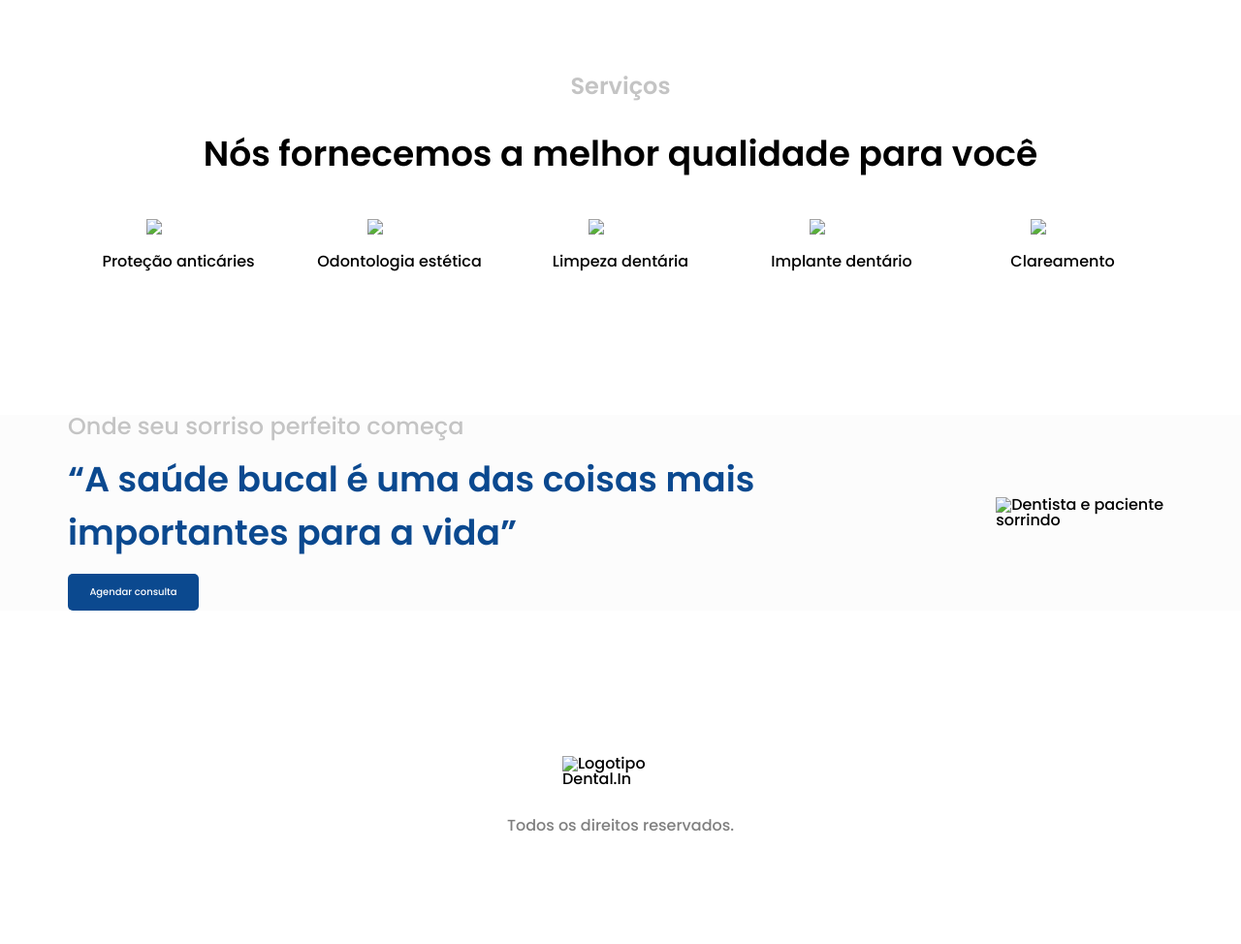
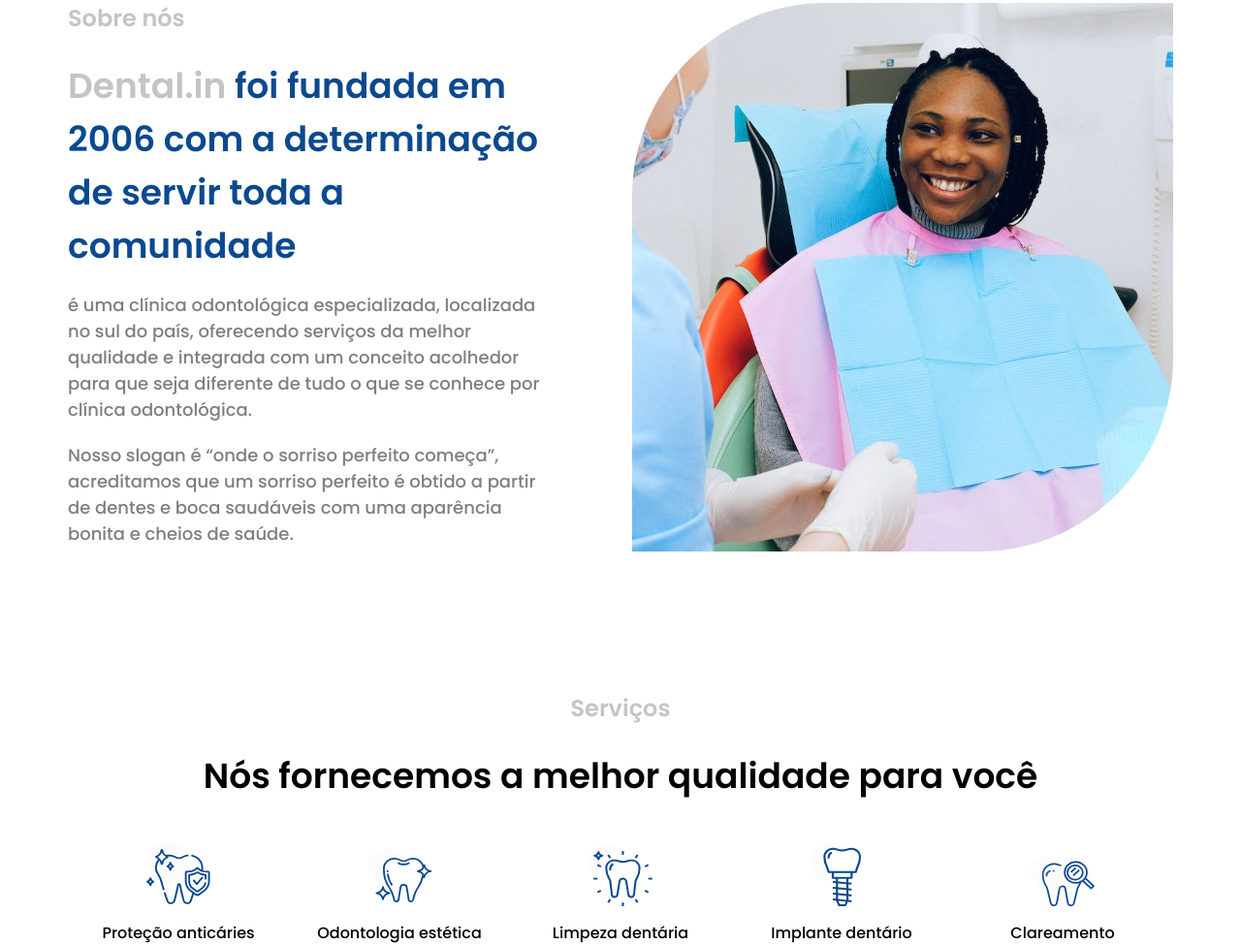
Before and after one commit to CristianPetry/DentalIn, a plain HTML site: page index.html in a window 1280 px wide. Shown: the part 989-1963 px from the top of the page at 97% size. Before the commit the page ends 1881 px from the top, so only its background shows below. Drawn offline with Linux system fonts and the light colour scheme; the site is published under a folder, as on GitHub Pages, so addresses that start at the root find nothing.

Commit message:
DentalIn

```diff
--- a/index.html
+++ b/index.html
@@ -18,7 +18,7 @@
     <link rel="stylesheet" href="services.css">
     <link rel="stylesheet" href="bottom-slogan.css">
     <link rel="stylesheet" href="footer.css">
-    <link rel="stylesheet" href=" responsiveness.css">
+    <link rel="stylesheet" href="responsiveness.css">
 
 
 
@@ -31,7 +31,7 @@
 
     <header class="header">
 
-        <img class="header__logo" src="assets/Logotipo.svg" alt="logotipo Dental.In">
+        <img class="header__logo" src="./assets/Logotipo.svg" alt="logotipo Dental.In">
 
         <a class="header__cta" href="#">Agendar consulta</a>
     </header>
@@ -46,7 +46,7 @@
             <a class="presentation__cta" href="#">agendar consulta</a>
         </div>
 
-        <img class="presentation__image" src="/assets/image1.png" alt="Cadeira de dentista">
+        <img class="presentation__image" src="./assets/image1.png" alt="Cadeira de dentista">
     </section>
 
 
@@ -72,7 +72,7 @@
         </p>
     </div>
 
-        <img class="about-us__image" src="/assets/image2.png" alt="Moça sorrindo no consultório">
+        <img class="about-us__image" src="./assets/image2.png" alt="Moça sorrindo no consultório">
     </section>
 
 
@@ -89,32 +89,32 @@
 
                 <div class="services__item">
 
-                <img class="services__image-item" src="/assets/icon1.svg" aria-hidden="true">
+                <img class="services__image-item" src="./assets/icon1.svg" aria-hidden="true">
 
                 <span class="services__description-item">Proteção anticáries</span></div>
 
             <div class="services__item">
 
-                <img class="services__image-item" src="/assets/icon2.svg"aria-hidden="true">
+                <img class="services__image-item" src="./assets/icon2.svg"aria-hidden="true">
 
                 <span class="services__description-item"> Odontologia estética</span></div>
 
 
             <div class="services__item">
 
-                <img class="services__image-item" src="/assets/icon3.svg" aria-hidden="true">
+                <img class="services__image-item" src="./assets/icon3.svg" aria-hidden="true">
 
                 <span class="services__description-item"> Limpeza dentária</span></div>
 
             <div class="services__item">
 
-                <img class="services__image-item" src="/assets/icon4.svg" aria-hidden="true">
+                <img class="services__image-item" src="./assets/icon4.svg" aria-hidden="true">
 
                 <span class="services__description-item">Implante dentário</span></div>
 
             <div class="services__item">
 
-                <img class="services__image-item" src="/assets/icon5.svg" aria-hidden="true">
+                <img class="services__image-item" src="./assets/icon5.svg" aria-hidden="true">
 
                 <span class="services__description-item">Clareamento</span></div>
 
@@ -137,7 +137,7 @@
                 <a class="bottom-slogan__cta" href="#">Agendar consulta</a>
             </div>
 
-                <img class="bottom-slogan__image" src="/assets/image3.png" alt="Dentista e paciente sorrindo">
+                <img class="bottom-slogan__image" src="./assets/image3.png" alt="Dentista e paciente sorrindo">
 
         </section>
     </div>
@@ -145,7 +145,7 @@
 
     <footer class="footer">
 
-            <img class="footer__logo" src="/assets/Logotipo.svg" alt="Logotipo Dental.In">
+            <img class="footer__logo" src="./assets/Logotipo.svg" alt="Logotipo Dental.In">
 
 
             <h1 class="footer__text">
```
